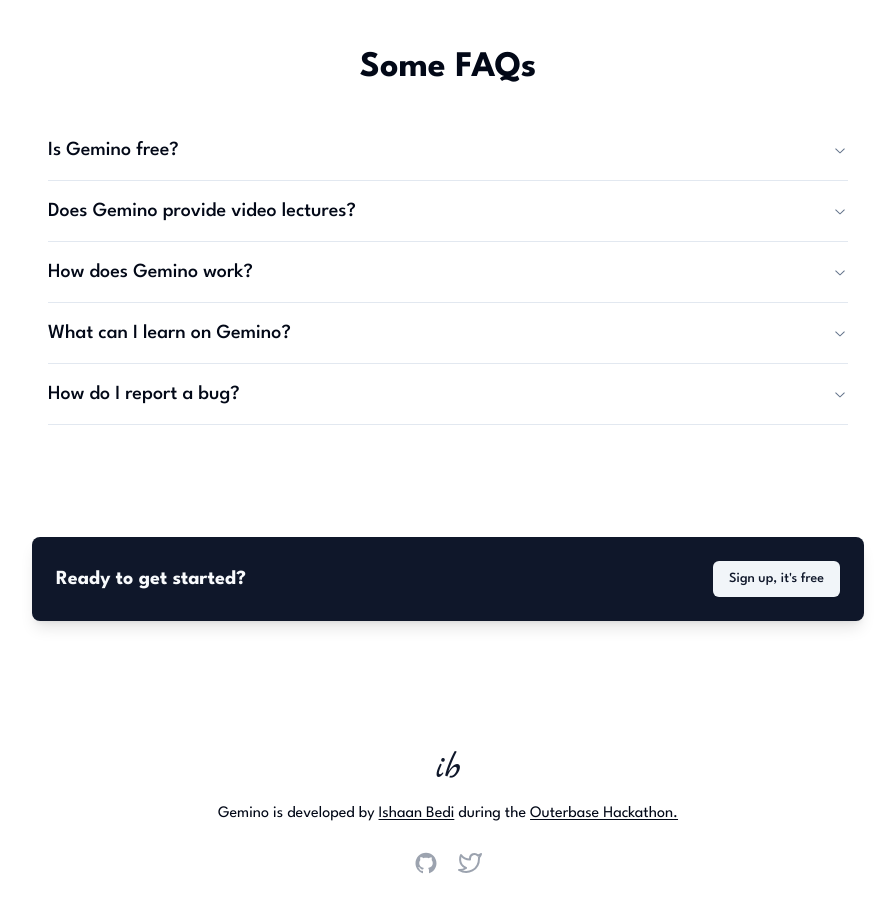
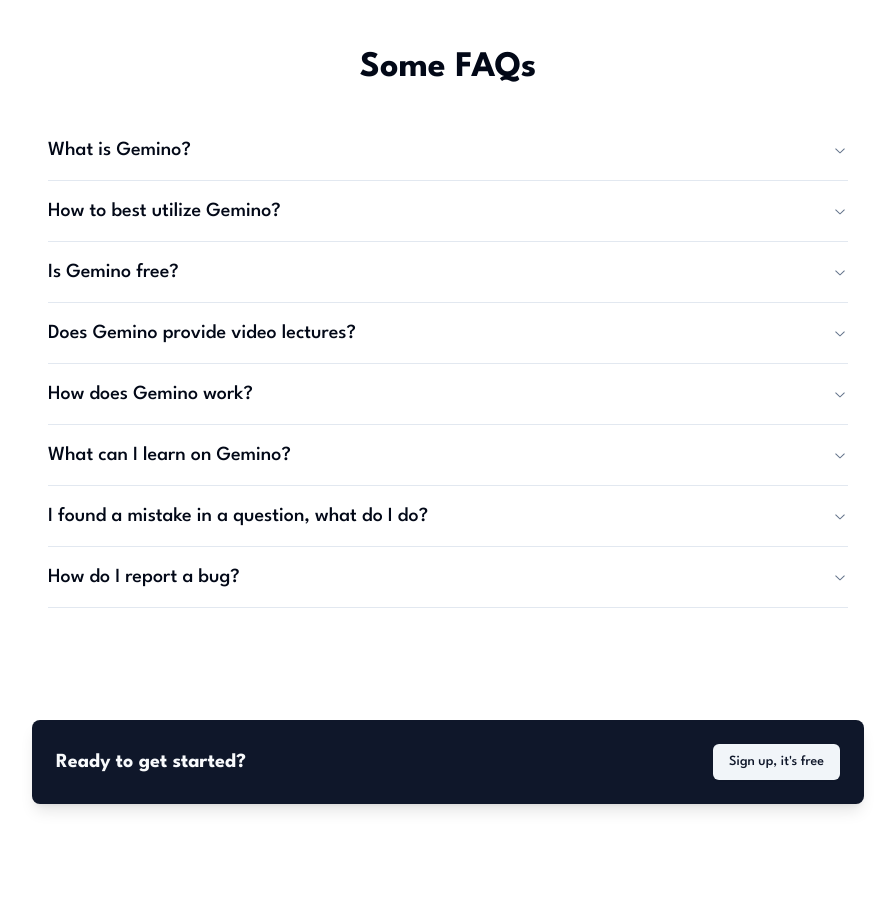
Before and after one commit to ishaanbedi/gemino, a Next.js app: page /home in a window 1280 px wide. Shown: the part 3140-4052 px from the top of the page, without its empty margins (192-1087 px from the left). Built offline with nearby package versions, Linux system fonts and the light colour scheme; no server answers.

Commit message:
Add more FAQs

```diff
--- a/components/faq.tsx
+++ b/components/faq.tsx
@@ -8,6 +8,14 @@
 
 const FAQ = () => {
     const faqs = [
+        {
+            question: "What is Gemino?",
+            answer: "Gemino is a gamified language learning platform that uses AI to help you learn a language.",
+        },
+        {
+            question: "How to best utilize Gemino?",
+            answer: "Each level is a gamified experience to learn a new concept of the language. Each question in a level will teach you something new. It's all a game of your memory. The more you play, the more you learn. After every level, try to write down the concepts you learned in that level. This will help you remember them better.",
+        },
         {
             question: "Is Gemino free?",
             answer: "For now, yes. Since AI integration is expensive to run, we may have to charge a small fee in the future, based on the response we get from the community. We will always have a free tier, though.",
@@ -23,6 +31,10 @@
         {
             question: "What can I learn on Gemino?",
             answer: `You can learn ${process.env.NEXT_PUBLIC_COURSE} on Gemino. Who knows, we might add more languages in the future.`,
+        },
+        {
+            question: "I found a mistake in a question, what do I do?",
+            answer: `Since it is the beginning of the project, there might be some mistakes in the questions. You can report a mistake by going through the support page and reporting a question. We will correct it out by referring to expert sources.`
         },
         {
             question: "How do I report a bug?",
```
